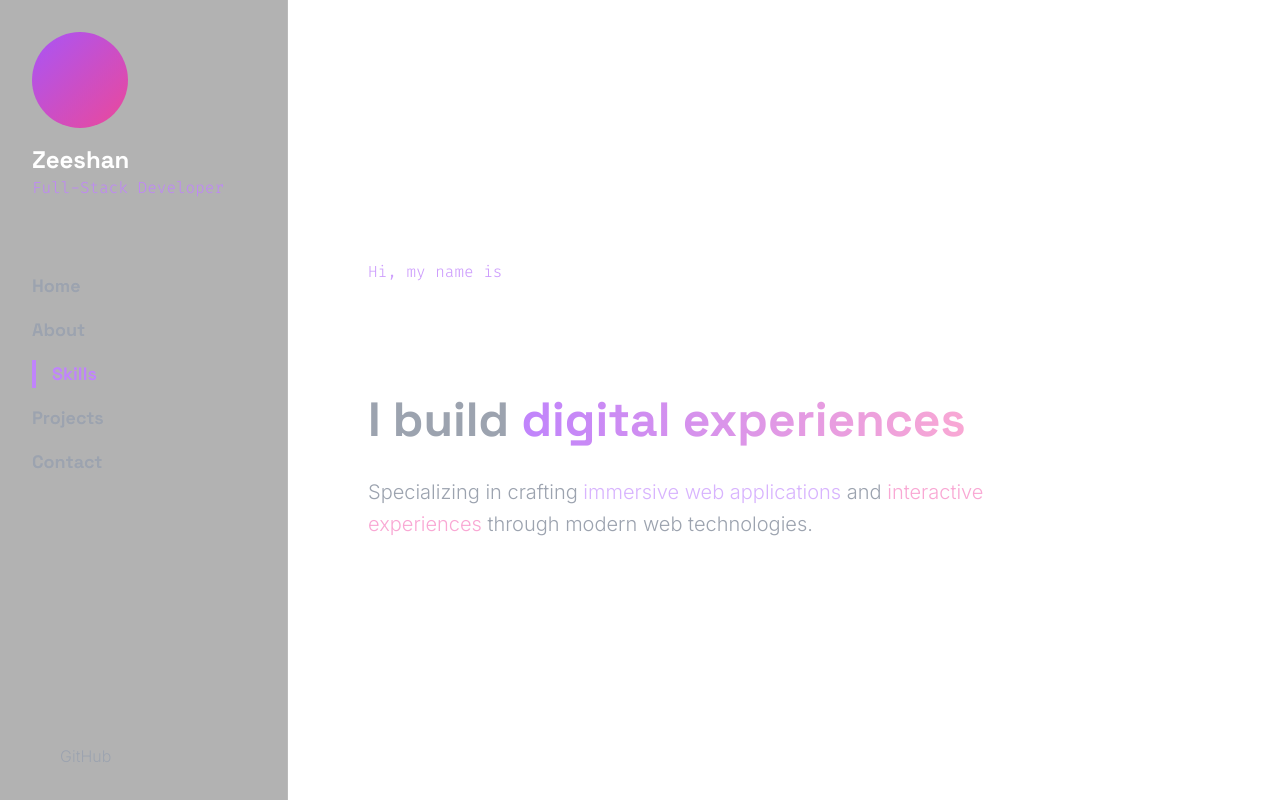
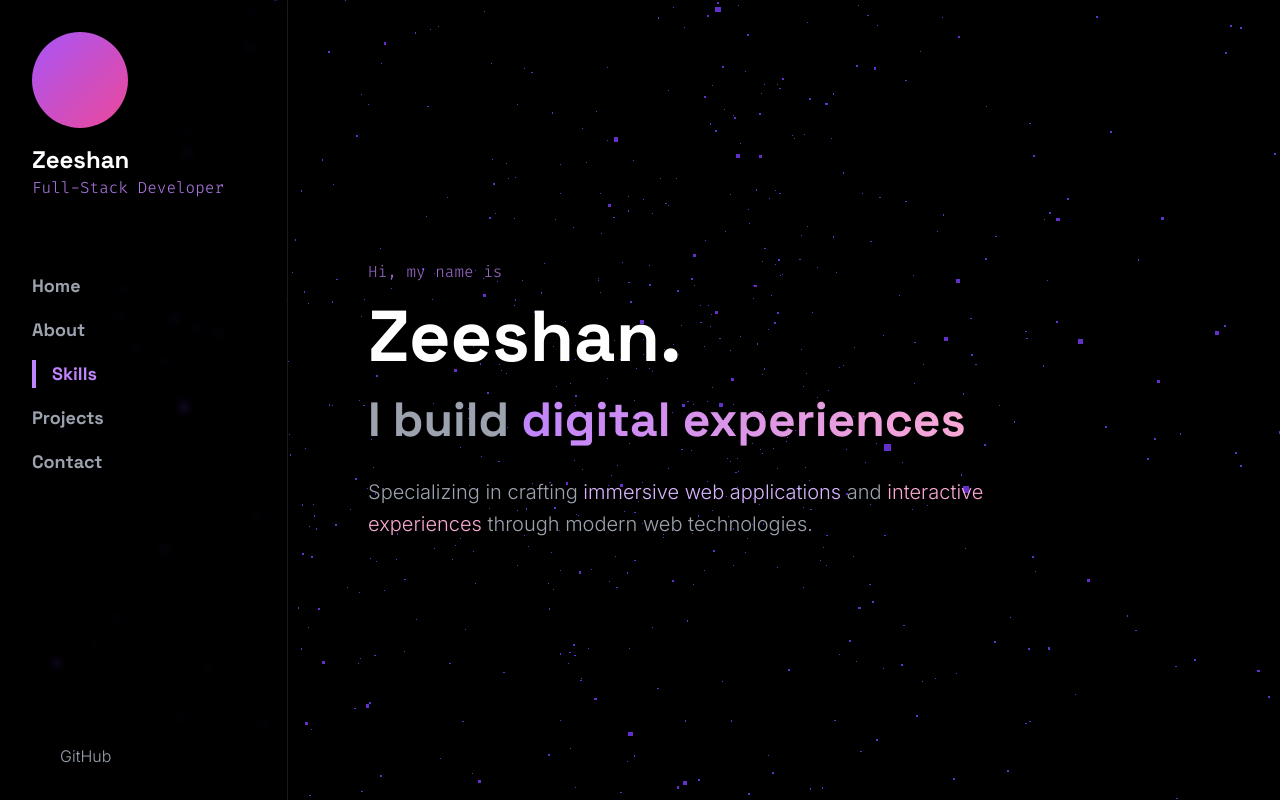
Before and after one commit to Zeeshanx01/My-Portfolio, a Next.js app in the folder coder-portfolio/: page / in a window 1280 px wide. Shown: the top 802 px of the page. Built offline with nearby package versions, Linux system fonts and the light colour scheme.

Commit message:
test-2.2

```diff
--- a/coder-portfolio/app/page.js
+++ b/coder-portfolio/app/page.js
@@ -23,7 +23,7 @@ export default function Home() {
   return (
     <div className={`min-h-screen b-black bg-opacity-20 text-gray-300 ${fontStyles.body}`}>
 
-      {/* <Particles /> */}
+      <Particles />
       {/* <Cursor /> */}
 
 
```
